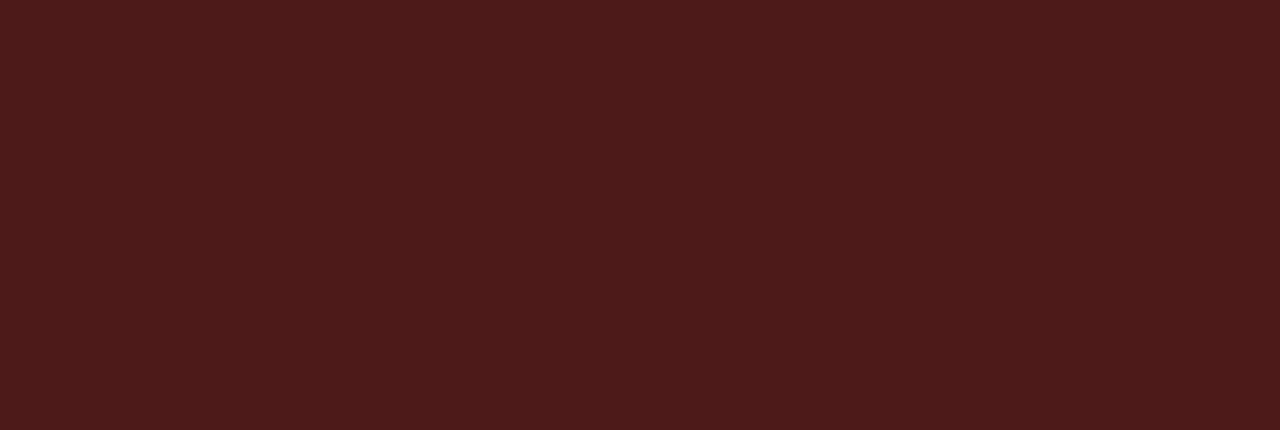
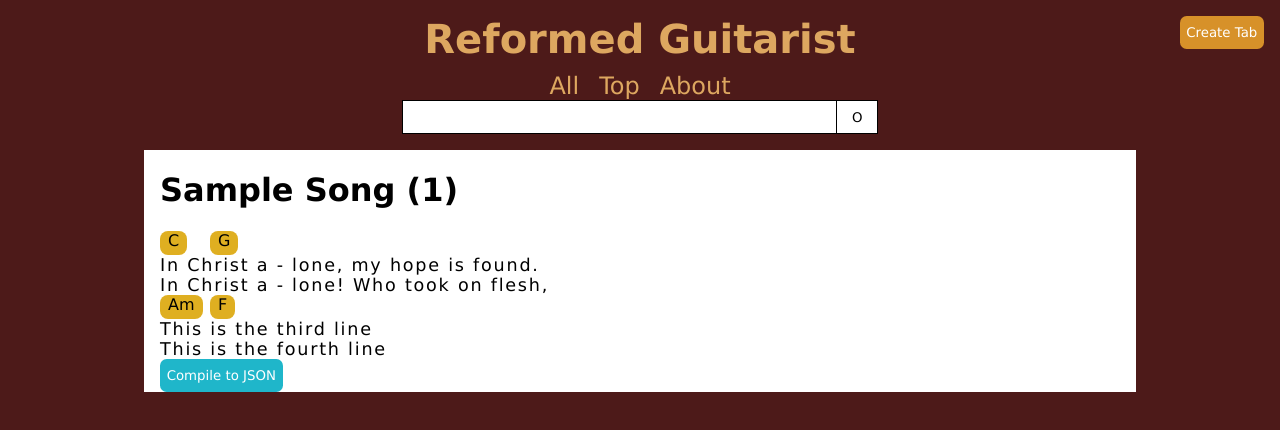
Before and after one commit to JusticePro/rgmainv2, a React (Vite) app: page /song/1 in a window 1280 px wide. Before the commit this address had no page. Shown: the top 430 px of the page. Built offline with nearby package versions, Linux system fonts and the light colour scheme.

Commit message:
Started song page

```diff
--- /dev/null
+++ b/src/ApiInterface.js
@@ -0,0 +1,22 @@
+/**
+ * Takes hymn number returns json for the tab.
+ * @param {*} hymnId
+ */
+export function getTabFromHymnID(hymnId)
+{
+    return {
+        'hymnId': hymnId,
+        'title': 'Sample Song',
+        'tab': [
+            {
+                stanzas: ["In Christ a - lone, my hope is found.", "In Christ a - lone! Who took on flesh,"],
+                chords: [{text: "C", position: '0px'}, {text: "G", position: '50px'}],
+            },
+            {
+                stanzas: ["This is the third line", "This is the fourth line"],
+                chords: [{text: "Am", position: '0px'}, {text: "F", position: '50px'}],
+            },
+        ],
+        'verified': true,
+    };
+}
--- a/src/Components/RGButton.css
+++ b/src/Components/RGButton.css
@@ -3,8 +3,9 @@
     background-color: var(--button-color);
     border: none;
     color: white;
-    width: 8em;
+
     height: 2.5em;
+    padding: 0 0.5em 0 0.5em;
     outline: none;
     border-radius: 0.5em;
     cursor: pointer;
--- a/src/Layout/Master.jsx
+++ b/src/Layout/Master.jsx
@@ -9,10 +9,10 @@ function Master()
     return (
         <main>
             <header>
-                <div class='nav-right'>
+                <div className='nav-right'>
                     <RGButton color={'#D79129'} text={'Create Tab'}></RGButton>
                 </div>
-                <div class='nav-title-container'>
+                <div className='nav-title-container'>
                     <h1 className='nav-title'>Reformed Guitarist</h1>
                 </div>
                 <NavLinks />
--- /dev/null
+++ b/src/Pages/PageSongView.jsx
@@ -0,0 +1,26 @@
+import { useParams } from "react-router";
+import { getTabFromHymnID } from '/src/ApiInterface';
+import { useEffect, useState } from "react";
+import { Song } from "./SongView/Song";
+
+export function PageSongView()
+{
+    const params = useParams();
+    const songId = params.songId;
+
+    const [tabData, setTabData] = useState(null);
+
+    // Make call to API to fetch tab information.
+    useEffect(() => {
+        setTabData(getTabFromHymnID(songId));
+    }, [songId]);
+
+    // Tab Data
+
+    return tabData ? (
+        <>
+            <h1>{tabData.title} ({tabData.hymnId})</h1>
+            <Song editable={false} tab={tabData.tab} />
+        </>
+    ) : (<h1>Loading...</h1>);
+}
--- /dev/null
+++ b/src/Pages/SongView/Chord.css
@@ -0,0 +1,21 @@
+.chord-container
+{
+    --chord-color: #dfaf21;
+
+    position: relative;
+    width: 0;
+    height: 0;
+}
+
+.chord
+{
+    position: absolute;
+    background-color: var(--chord-color);
+    padding: 0 0.5em 0 0.5em;
+    height: 1.5em;
+    border-radius: 0.5em;
+    text-align: center;
+
+    cursor: default;
+    user-select: none;
+}
--- /dev/null
+++ b/src/Pages/SongView/Chord.jsx
@@ -0,0 +1,44 @@
+import { useRef } from 'react';
+import './Chord.css';
+
+export function Chord({text, position, editable=false, onUpdateChordPosition})
+{
+    const dragging = useRef(false);
+    const offset = useRef(0);
+    const chordElement = useRef(null);
+
+    function onDown(e)
+    {
+        if (editable === false) return;
+        e.preventDefault();
+        dragging.current = true;
+        document.addEventListener('mouseup', onUp);
+        document.addEventListener('mousemove', onMove);
+
+        offset.current = e.pageX - parseInt(position.substring(0, position.length - 2));
+    }
+
+    function onUp(e)
+    {
+        dragging.current = false;
+        document.removeEventListener('mouseup', onUp);
+        document.removeEventListener('mousemove', onMove);
+        onUpdateChordPosition(chordElement.current.style.left);
+    }
+
+    function onMove(e)
+    {
+        if (dragging.current)
+        {
+            chordElement.current.style.left = (e.pageX - offset.current) + 'px';
+        }
+    }
+
+    return (
+        <div className='chord-container'>
+            <div ref={chordElement} onMouseDown={onDown} className='chord' style={{left: position}}>
+                {text}
+            </div>
+        </div>
+    );
+}
--- /dev/null
+++ b/src/Pages/SongView/Line.css
@@ -0,0 +1,13 @@
+.line-chords
+{
+    display: flex;
+    height: 1.5em;
+}
+
+.line-stanzaContainer
+{
+    display: flex;
+    flex-direction: column;
+    font-size: 1.1em;
+    letter-spacing: 0.1em;
+}
--- /dev/null
+++ b/src/Pages/SongView/Line.jsx
@@ -0,0 +1,39 @@
+import { useState } from 'react';
+import { Chord } from './Chord';
+import './Line.css';
+
+export function Line({stanzas, chords, onUpdateLine, editable})
+{
+    const [chordState, setChordState] = useState(chords);
+
+    function updatePositionOnChord(index, positionPixels)
+    {
+        const position = parseInt(positionPixels.substring(0, positionPixels.length - 2));
+        const newChords = [...chordState];
+        newChords[index].position = position + 'px';
+        setChordState(newChords);
+        onUpdateLine({stanzas: stanzas, chords: newChords});
+    }
+
+    const chordElements = chords.map((chord, index) => {
+        return <Chord editable={editable} key={index} text={chord.text} position={chord.position} onUpdateChordPosition={(positionPixels) => {
+            console.log(positionPixels);
+            updatePositionOnChord(index, positionPixels);
+        }} />
+    });
+
+    const stanzaElements = stanzas.map((stanza, index) => {
+        return <span key={index}>{stanza}</span>
+    });
+
+    return (
+        <div className='line'>
+            <div className='line-chords'>
+                {chordElements}
+            </div>
+            <div className='line-stanzaContainer'>
+                {stanzaElements}
+            </div>
+        </div>
+    );
+}
--- /dev/null
+++ b/src/Pages/SongView/Song.jsx
@@ -0,0 +1,35 @@
+import { useState } from "react";
+import { Line } from "./Line";
+import {RGButton} from '/src/Components/RGButton';
+
+export function Song({editable, tab})
+{
+    const [lines, setLines] = useState(tab);
+    function compileToJson()
+    {
+        return JSON.stringify(lines);
+    }
+
+    function updateLine(index, newLine)
+    {
+        const newLines = [...lines];
+        newLines[index] = newLine;
+        setLines(newLines);
+    }
+
+    function handleLineUpdate(index, newLine)
+    {
+        updateLine(index, newLine);
+    }
+
+    const lineElements = lines.map((line, index) => {
+        return <Line editable={editable} key={index} stanzas={line.stanzas} chords={line.chords} onUpdateLine={(newLine) => handleLineUpdate(index, newLine)} />
+    });
+
+    return (
+        <div className='song'>
+            {lineElements}
+            <RGButton onClick={() => {console.log(compileToJson())}} text={'Compile to JSON'} color={'#1fb6caff'} />
+        </div>
+    )
+}
--- a/src/main.jsx
+++ b/src/main.jsx
@@ -4,6 +4,7 @@ import { createRoot } from 'react-dom/client'
 import { BrowserRouter, Routes, Route } from 'react-router';
 
 import Master from './Layout/Master';
+import { PageSongView } from './Pages/PageSongView';
 
 createRoot(document.getElementById('root')).render(
   <StrictMode>
@@ -11,7 +12,7 @@ createRoot(document.getElementById('root')).render(
       <Routes>
         <Route element={<Master />}>
           <Route index element={<h1>yo</h1>} />
-          <Route path="/song" element={<h1>yo1</h1>} />
+          <Route path="/song/:songId" element={<PageSongView />} />
         </Route>
 
       </Routes>
```
